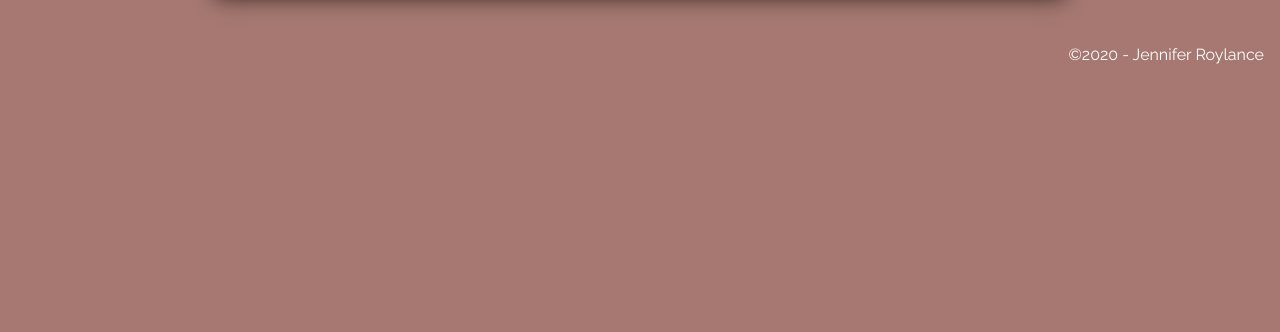
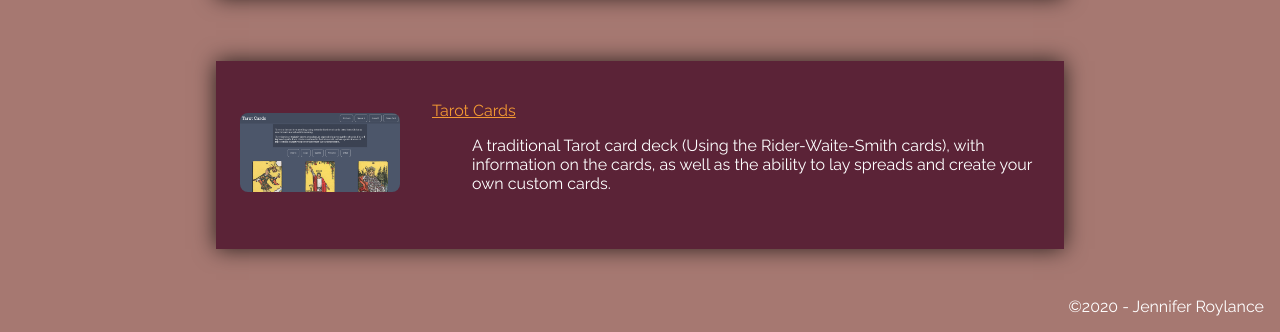
Before and after one commit to jennraeross/Personal-Portfolio-DGM1600, a plain HTML site: page index.html in a window 1280 px wide. Shown: the part 1548-1880 px from the top of the page. Before the commit the page ends 1628 px from the top, so only its background shows below. Drawn offline with Linux system fonts and the light colour scheme.

Commit message:
Added link to tarot project from homepage

```diff
--- a/index.html
+++ b/index.html
@@ -53,6 +53,14 @@
                 <p>A selection of the planets from Star Wars, to scale.</p>
               </dd>
             </dl>
+          </div></a><a href="tarot.html" target="_blank">
+          <div class="project-tile"><img src="/img/tarot.png">
+            <dl>
+              <dt><a href="tarot.html" target="_blank">Tarot Cards</a></dt>
+              <dd>
+                <p>A traditional Tarot card deck (Using the Rider-Waite-Smith cards), with information on the cards, as well as the ability to lay spreads and create your own custom cards.</p>
+              </dd>
+            </dl>
           </div></a>
       </section>
     </main>
```
Also changed, not shown: img/tarot.png (added), 1 other file.
